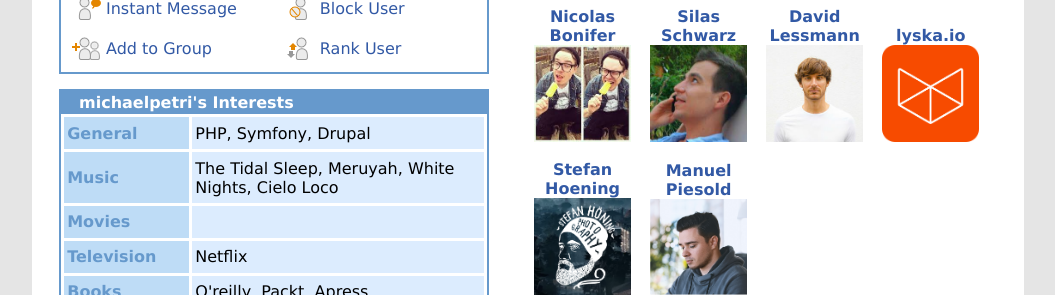
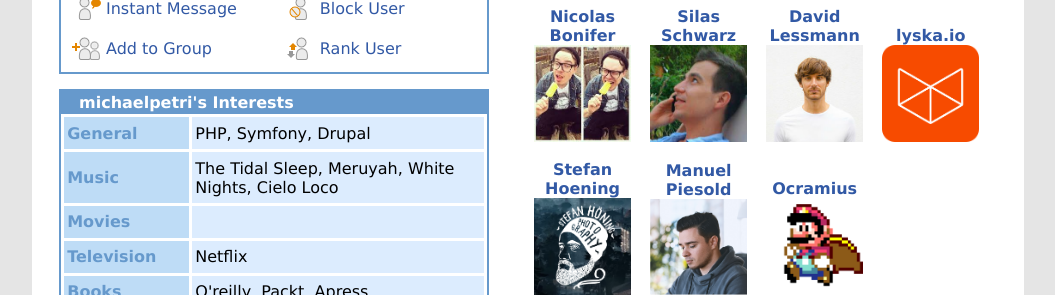
Before and after one commit to artwerkstadt/michael-petri.com, a plain HTML site: page index.html in a window 1280 px wide. Shown: the part 505-800 px from the top of the page, without its empty margins (112-1167 px from the left). Drawn offline with Linux system fonts and the light colour scheme.

Commit message:
added @ocramius as friend

```diff
--- a/index.html
+++ b/index.html
@@ -196,6 +196,10 @@
                         <span>Manuel Piesold</span>
                         <img src="images/friends/manuel-piesold.png" alt="Manuel Piesold">
                     </a></li>
+                    <li><a href="https://ocrami.us/" target="_blank">
+                        <span>Ocramius</span>
+                        <img src="images/friends/ocramius.png" alt="Manuel Piesold">
+                    </a></li>
                 </ul>
             </div>
         </section>
```
Also changed, not shown: images/friends/ocramius.png (added).
